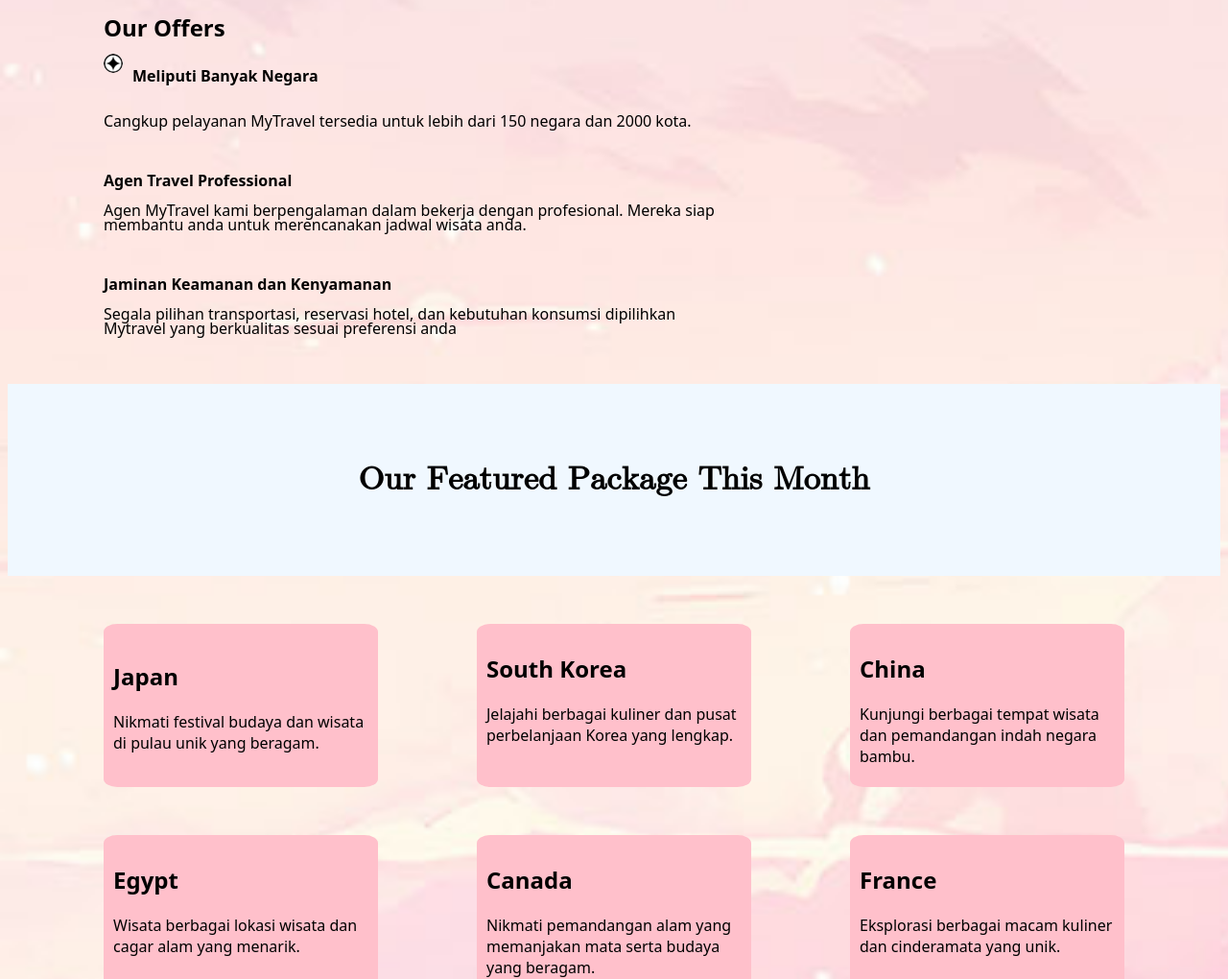
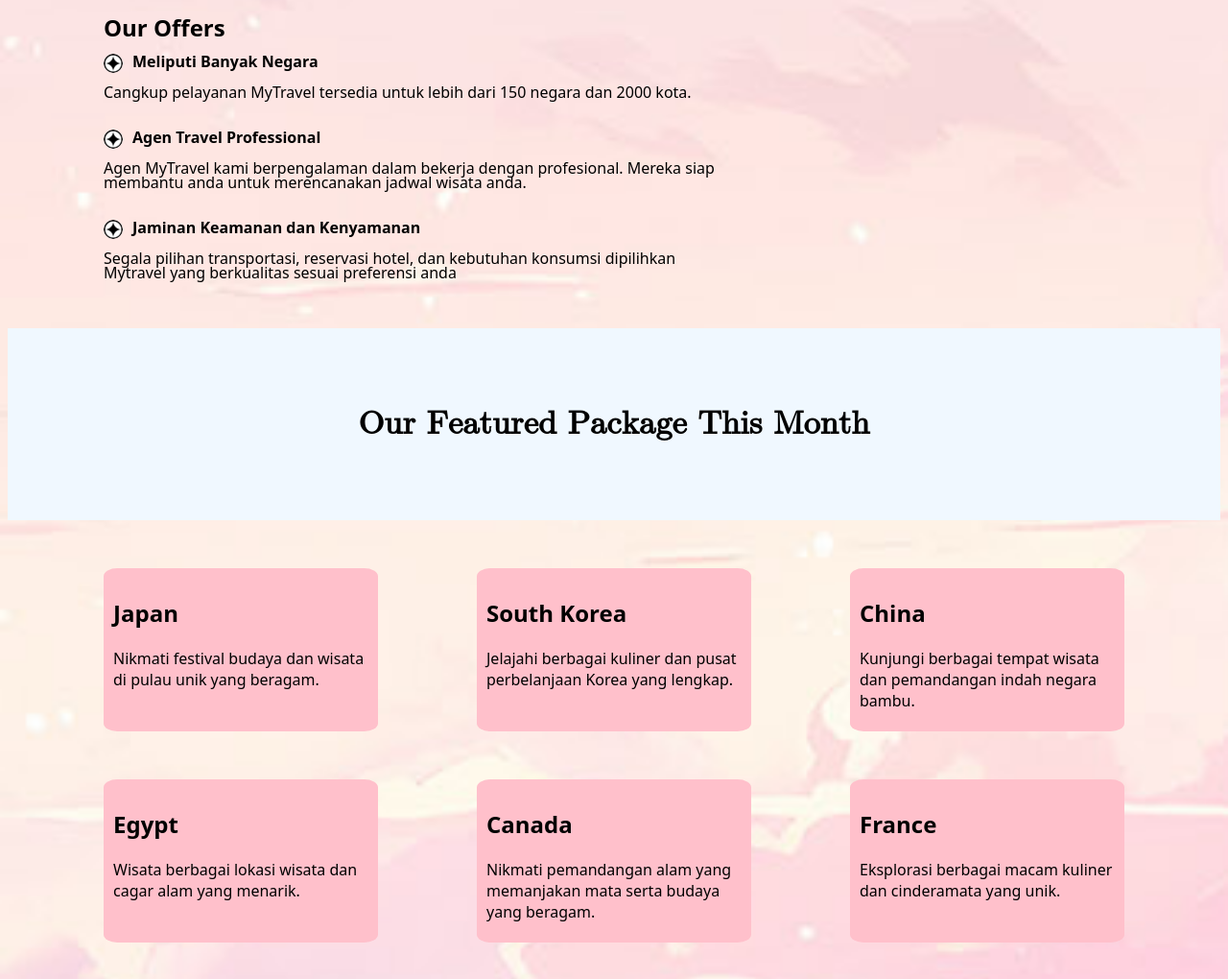
Before and after one commit to revou-fundamental-course/29-apr-24-carolinebeatricehadikrisno, a plain HTML site: page index.html in a window 1280 px wide. Shown: the part 1400-2420 px from the top of the page at 96% size. Drawn offline with Linux system fonts and the light colour scheme.

Commit message:
init commit

```diff
--- a/css/style.css
+++ b/css/style.css
@@ -111,6 +111,8 @@
 
 .nelly{
     display: flex;
+    align-items: center;
+
 }
 
 .nelly-name{
@@ -119,6 +121,7 @@
 
 .danny{
     display: flex;
+    align-items: center;
 }
 
 .danny-name{
@@ -141,6 +144,37 @@
 
 .offer1-1{
     padding-left: 10px;
+    margin-top: 1px
+}
+
+.offer1-1-content{
+    margin-top: 1px;
+}
+
+.offer2{
+    display: flex;
+}
+
+.offer2-2{
+    padding-left: 10px;
+    margin-top: 1px
+}
+
+.offer2-2-content{
+    margin-top: 1px;
+}
+
+.offer3{
+    display: flex;
+}
+
+.offer3-3{
+    padding-left: 10px;
+    margin-top: 1px
+}
+
+.offer3-3-content{
+    margin-top: 1px;
 }
 
 .our-package{
@@ -170,9 +204,6 @@ font-family: system-ui;
     border-radius: 5%;
     border: 0;
     background-color: pink;
-    display:flex;
-    align-items: center;
-    justify-content:center;
 }
 
 .travel-2{
--- a/index.html
+++ b/index.html
@@ -84,13 +84,17 @@
             <div class="offer1">
             <img src="assets/pointblack.jpg" width="20" height="20" style="border-radius: 50%;">
             <p class="offer1-1"><b>Meliputi Banyak Negara</b></p></div>
-            <p>Cangkup pelayanan MyTravel tersedia untuk lebih dari 150 negara dan 2000 kota.</p>
+            <p class="offer1-1-content">Cangkup pelayanan MyTravel tersedia untuk lebih dari 150 negara dan 2000 kota.</p>
             <br>
-            <p><b>Agen Travel Professional</b></p>
-            <p>Agen MyTravel kami berpengalaman dalam bekerja dengan profesional. Mereka siap membantu anda untuk merencanakan jadwal wisata anda.</p>
+            <div class="offer2">
+            <img src="assets/pointblack.jpg" width="20" height="20" style="border-radius: 50%;">
+            <p class="offer2-2"><b>Agen Travel Professional</b></p></div>
+            <p class="offer2-2-content">Agen MyTravel kami berpengalaman dalam bekerja dengan profesional. Mereka siap membantu anda untuk merencanakan jadwal wisata anda.</p>
             <br>
-            <p><b>Jaminan Keamanan dan Kenyamanan</b></p>
-            <p>Segala pilihan transportasi, reservasi hotel, dan kebutuhan konsumsi dipilihkan Mytravel yang berkualitas sesuai preferensi anda</p>
+            <div class="offer3">
+            <img src="assets/pointblack.jpg" width="20" height="20" style="border-radius: 50%;">
+            <p class="offer3-3"><b>Jaminan Keamanan dan Kenyamanan</b></p></div>
+            <p class="offer3-3-content">Segala pilihan transportasi, reservasi hotel, dan kebutuhan konsumsi dipilihkan Mytravel yang berkualitas sesuai preferensi anda</p>
          </section>
 
     </article>
@@ -102,11 +106,8 @@
     <section class="travel">
         <div class="travel-1">
             <header>
-                <div class="japan-logo"
-                <img src="assets/pointblack.jpg" width="65" height="65"></div>
-                <div class="japan">
-                <h1>Japan</h1>
-                <p>Nikmati festival budaya dan wisata di pulau unik yang beragam.</p></div>
+            <h1>Japan</h1>
+            <p>Nikmati festival budaya dan wisata di pulau unik yang beragam.</p></div>
             </header></div>
         <div class="travel-2">
             <header>
```
